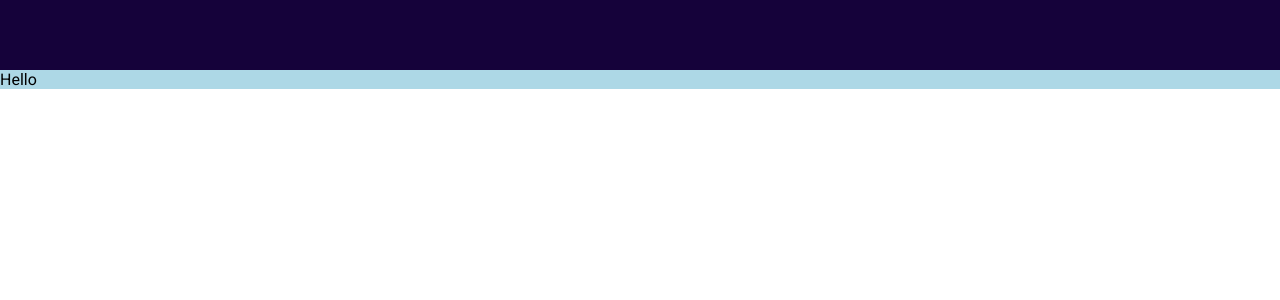
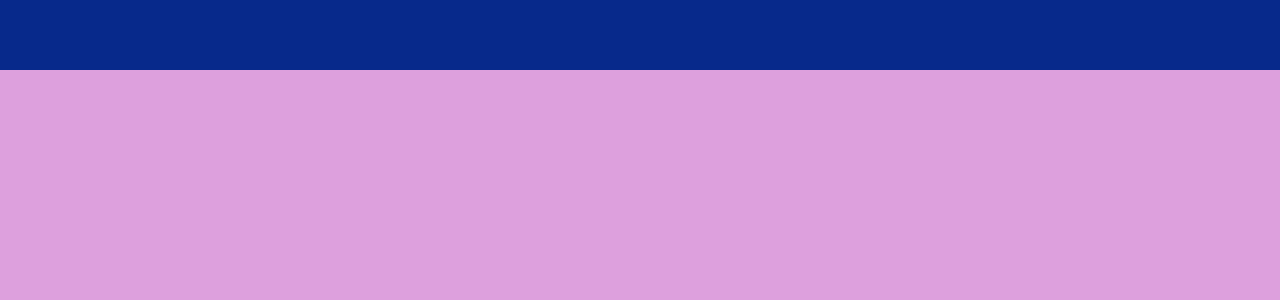
Before and after one commit to saman-zdf/lg-painting, a React (Create React App) app: page / in a window 1280 px wide. Shown: the top 300 px of the page. Built offline with nearby package versions, Linux system fonts and the light colour scheme.

Commit message:
added height to each section, created a global styling file

```diff
--- a/public/index.html
+++ b/public/index.html
@@ -20,6 +20,7 @@
       * {
         font-family: 'Roboto', sans-serif;
         margin: 0;
+        overflow-x: hidden;
       }
     </style>
 
--- a/src/App.jsx
+++ b/src/App.jsx
@@ -5,6 +5,7 @@
 import Works from './components/works/Works';
 import Testimonials from './components/testimonials/Testimonials';
 import Contact from './components/contact/Contact';
+import './app.scss';
 const App = () => {
   return (
     <div className='app'>
--- /dev/null
+++ b/src/app.scss
@@ -0,0 +1,21 @@
+.app {
+  height: 100vh;
+}
+
+.sections {
+  width: 100%;
+  height: calc(100vh - 70px);
+  background-color: red;
+  position: relative;
+  top: 70px;
+  scroll-snap-type: y mandatory;
+  scrollbar-width: none; // for firefox
+  &::-webkit-scrollbar {
+    display: none;
+  }
+  > * {
+    width: 100vw;
+    height: calc(100vh - 70px);
+    scroll-snap-align: start;
+  }
+}
--- a/src/components/contact/Contact.jsx
+++ b/src/components/contact/Contact.jsx
@@ -1,7 +1,7 @@
 import React from 'react';
 import './contact.scss';
 const Contact = () => {
-  return <div className='contact'>Hello</div>;
+  return <div className='contact'></div>;
 };
 
 export default Contact;
--- a/src/components/portfolio/Portfolio.jsx
+++ b/src/components/portfolio/Portfolio.jsx
@@ -1,5 +1,5 @@
 import React from 'react';
-import './portfolio.scss'
+import './portfolio.scss';
 const Portfolio = () => {
   return <div className='portfolio'></div>;
 };
--- a/src/components/topbar/topbar.scss
+++ b/src/components/topbar/topbar.scss
@@ -1,5 +1,9 @@
+@import '../../global.scss';
 .topbar {
   width: 100%;
   height: 70px;
-  background-color: #15023a;
+  background-color: $mainColor;
+  position: fixed;
+  top: 0;
+  z-index: 2;
 }
--- /dev/null
+++ b/src/global.scss
@@ -0,0 +1,2 @@
+$mainColor: #07298b;
+$secondaryColor: #00c3f3;
```
